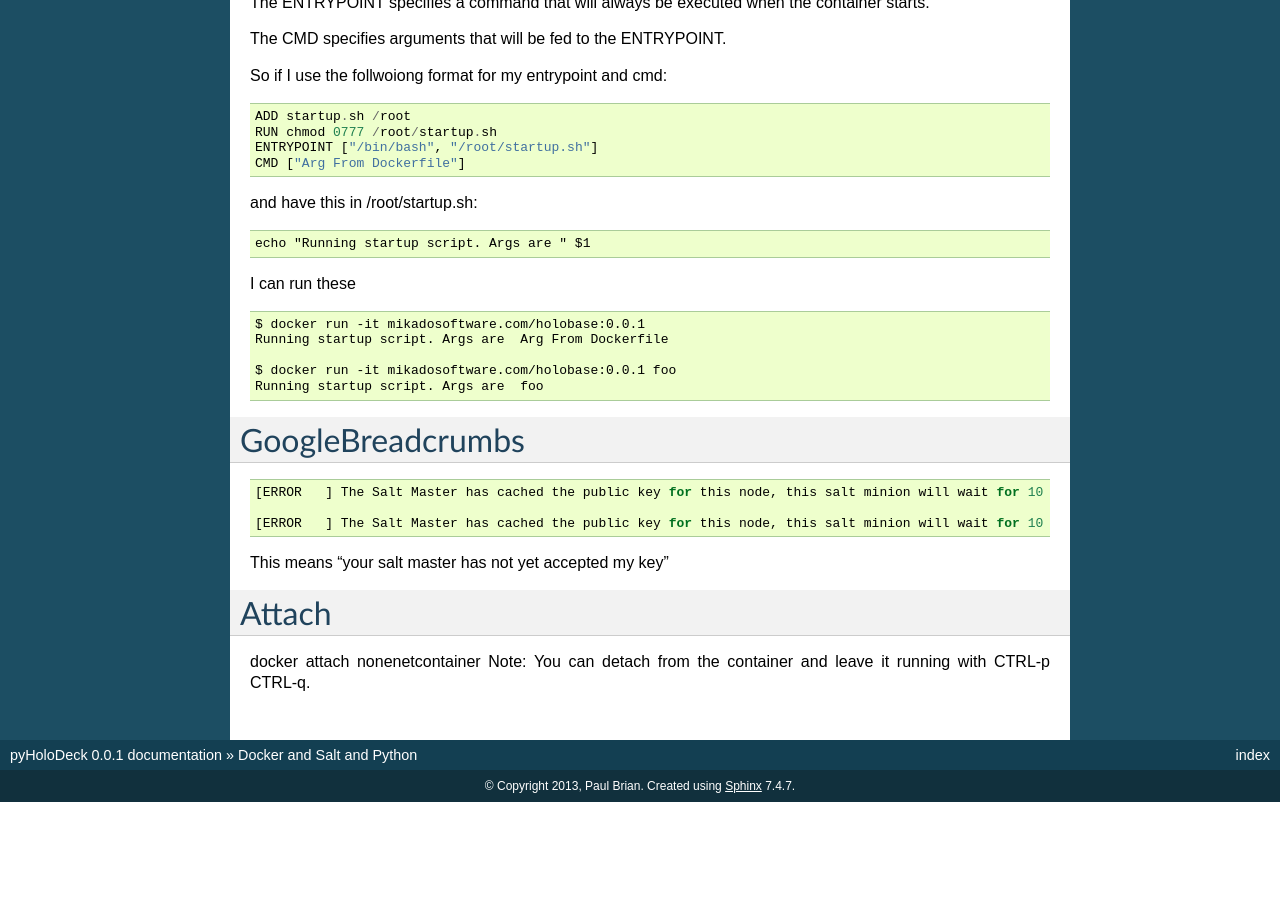
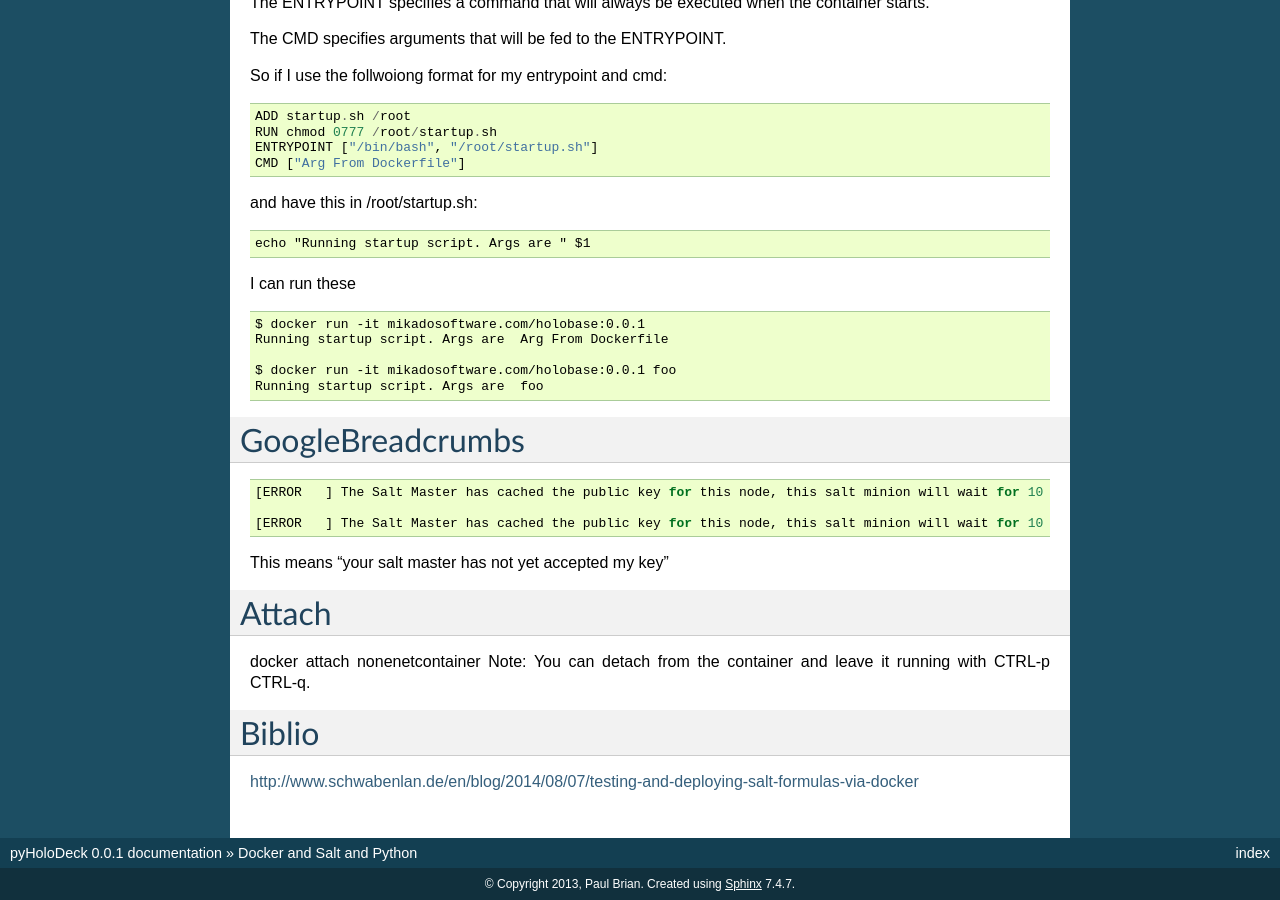
Before and after one commit to lbi-bruno/pyholodeck, a Sphinx documentation site: the page built from docs/docker.rst, in a window 1280 px wide and 900 px high, scrolled down 2583 px. Built offline with Sphinx 7.4.7, drawn with Linux system fonts in a browser that asks for light colours; before the commit the page ends 3385 px from its top, so only the background shows below that.

Commit message:
docs only

```diff
--- a/docs/docker.rst
+++ b/docs/docker.rst
@@ -194,3 +194,9 @@ Attach
 ------
 docker attach nonenetcontainer
 Note: You can detach from the container and leave it running with CTRL-p CTRL-q.
+
+
+Biblio
+------
+
+http://www.schwabenlan.de/en/blog/2014/08/07/testing-and-deploying-salt-formulas-via-docker
```
